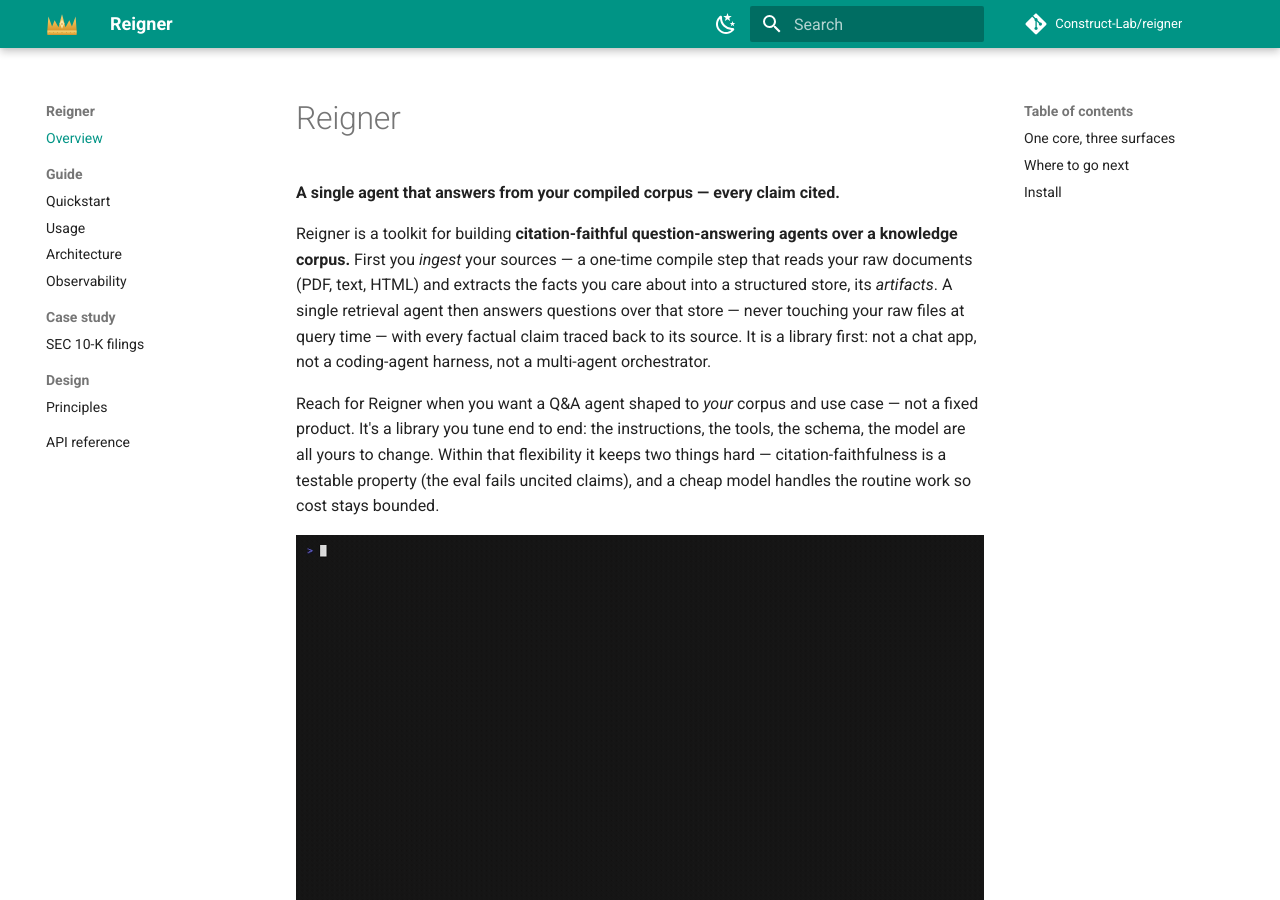
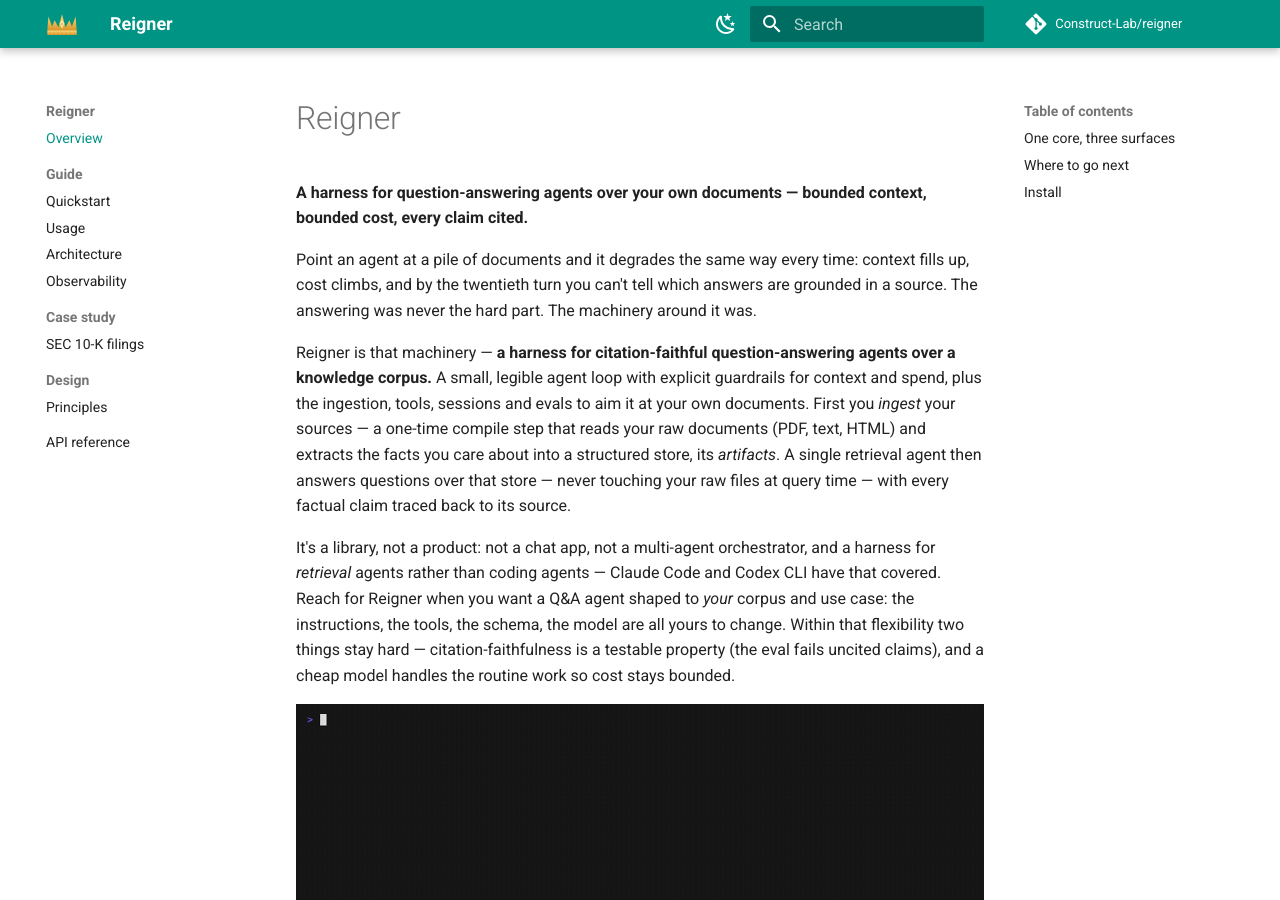
Before and after one commit to Construct-Lab/reigner, an MkDocs documentation site: the page built from docs/index.md, in a window 1280 px wide and 900 px high. Built offline with MkDocs 1.6.1 and Material for MkDocs 9.7.7, drawn with Linux system fonts in a browser that asks for light colours; comment, search, counter and statistics services are not loaded.

Commit message:
docs: lead with the harness problem, not the agent shape
The old tagline described what Reigner is (a single agent over a compiled
corpus) and skipped what breaks without it. The actual problem statement was
buried in PRINCIPLES.md, the one doc nobody reads first: keeping one agent
coherent and cheap as its context grows over a long run.

Retagline all five surfaces on "A harness for question-answering agents over
your own documents — bounded context, bounded cost, every claim cited", and
open the README and docs index with the failure mode before the description.
"toolkit"/"toolbox" was doing positioning work it can't do — it says you have
many things, not what any of them do.

Also reframes the coding-agent disclaimer as a distinction inside the category
("a harness for retrieval agents rather than coding agents") now that harness
is the lead noun, and names Claude Code and Codex CLI so the exclusion is
concrete. GitHub About updated to match.

```diff
--- a/docs/index.md
+++ b/docs/index.md
@@ -1,20 +1,27 @@
 # Reigner
 
-**A single agent that answers from your compiled corpus — every claim cited.**
+**A harness for question-answering agents over your own documents — bounded context,
+bounded cost, every claim cited.**
 
-Reigner is a toolkit for building **citation-faithful question-answering agents over a
-knowledge corpus.** First you *ingest* your sources — a one-time compile step that reads
-your raw documents (PDF, text, HTML) and extracts the facts you care about into a
-structured store, its *artifacts*. A single retrieval agent then answers questions over
-that store — never touching your raw files at query time — with every factual claim traced
-back to its source. It is a library first: not a chat app, not a coding-agent harness, not
-a multi-agent orchestrator.
+Point an agent at a pile of documents and it degrades the same way every time: context
+fills up, cost climbs, and by the twentieth turn you can't tell which answers are grounded
+in a source. The answering was never the hard part. The machinery around it was.
 
-Reach for Reigner when you want a Q&A agent shaped to *your* corpus and use case — not a
-fixed product. It's a library you tune end to end: the instructions, the tools, the schema,
-the model are all yours to change. Within that flexibility it keeps two things hard —
-citation-faithfulness is a testable property (the eval fails uncited claims), and a cheap
-model handles the routine work so cost stays bounded.
+Reigner is that machinery — **a harness for citation-faithful question-answering agents
+over a knowledge corpus.** A small, legible agent loop with explicit guardrails for context
+and spend, plus the ingestion, tools, sessions and evals to aim it at your own documents.
+First you *ingest* your sources — a one-time compile step that reads your raw documents
+(PDF, text, HTML) and extracts the facts you care about into a structured store, its
+*artifacts*. A single retrieval agent then answers questions over that store — never
+touching your raw files at query time — with every factual claim traced back to its source.
+
+It's a library, not a product: not a chat app, not a multi-agent orchestrator, and a
+harness for *retrieval* agents rather than coding agents — Claude Code and Codex CLI have
+that covered. Reach for Reigner when you want a Q&A agent shaped to *your* corpus and use
+case: the instructions, the tools, the schema, the model are all yours to change. Within
+that flexibility two things stay hard — citation-faithfulness is a testable property (the
+eval fails uncited claims), and a cheap model handles the routine work so cost stays
+bounded.
 
 ![reigner chat answering a question with per-claim citations](assets/demo.gif)
 
--- a/mkdocs.yml
+++ b/mkdocs.yml
@@ -1,5 +1,5 @@
 site_name: Reigner
-site_description: A single agent that answers from your compiled corpus — every claim cited.
+site_description: A harness for question-answering agents over your own documents — bounded context, bounded cost, every claim cited.
 site_url: https://construct-lab.github.io/reigner/
 repo_url: https://github.com/Construct-Lab/reigner
 repo_name: Construct-Lab/reigner
--- a/pyproject.toml
+++ b/pyproject.toml
@@ -5,7 +5,7 @@
 [project]
 name = "reigner"
 version = "0.10.0"
-description = "A single agent that answers from your compiled corpus — every claim cited."
+description = "A harness for question-answering agents over your own documents — bounded context, bounded cost, every claim cited."
 readme = "README.md"
 requires-python = ">=3.12"
 license = { text = "MIT" }
```
Also changed, not shown: README.md (+15 -9 lines), SPEC.md (+2 -2 lines).
